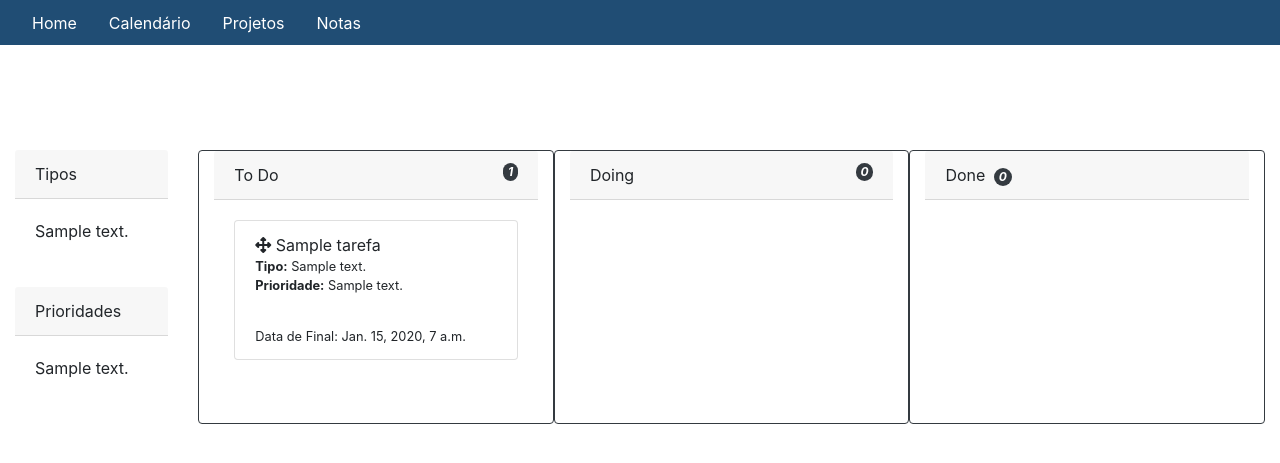
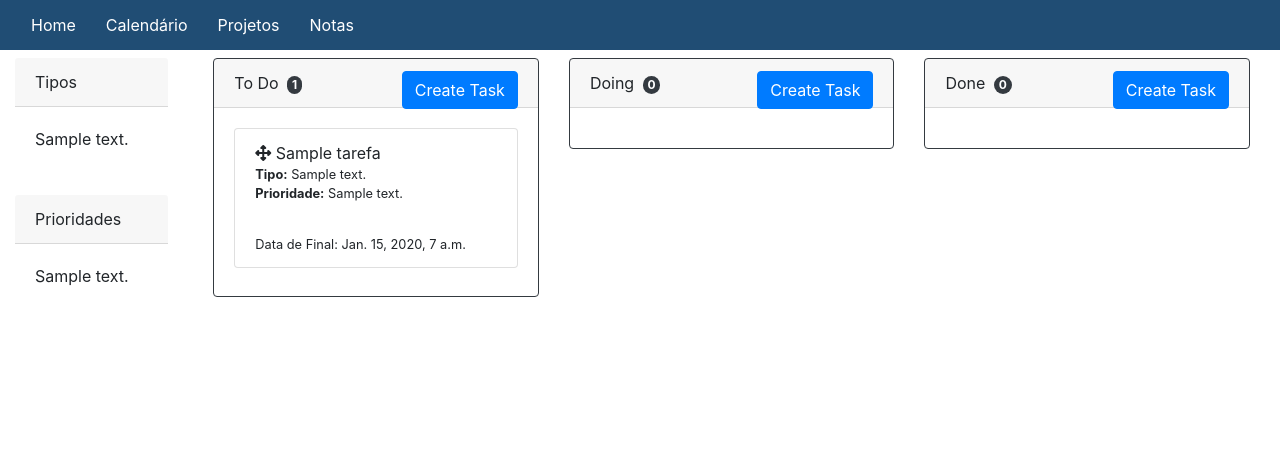
Before and after one commit to urbanobruno/organization-website, a Django app: page /projeto/ in a window 1280 px wide. Shown: the top 463 px of the page. Run offline with Django 3.2, Linux system fonts and the light colour scheme; tables that the repository leaves empty hold one stand-in row (values such as "Sample post"); parts of the project's set-up code (start-up, migrations or seed data) failed here and were passed over; some libraries are stand-ins or nearby versions.

Commit message:
bootstrap modal + django form to create tasks

```diff
--- /dev/null
+++ b/projetos/forms.py
@@ -0,0 +1,35 @@
+from django import forms
+from django.forms import HiddenInput
+
+from projetos.models import Tarefa, TipoTarefa, PrioridadeTarefa
+
+
+class CreateTask(forms.ModelForm):
+
+    def __init__(self, *args, **kwargs):
+        super().__init__(*args, **kwargs)
+        if kwargs.get('initial', None):
+            initial = kwargs['initial']
+            project_id = initial['projeto'].id
+            self.fields['tipo'].queryset = TipoTarefa.objects.filter(
+                projeto_id=project_id
+            )
+            self.fields['prioridade'].queryset = PrioridadeTarefa.objects.filter(
+                projeto_id=project_id
+            )
+
+    class Meta:
+        model = Tarefa
+        fields = [
+            'titulo',
+            'descricao',
+            'tipo',
+            'prioridade',
+            'data_final',
+            'status',
+            'projeto',
+        ]
+        widgets = {
+            'status': HiddenInput,
+            'projeto': HiddenInput,
+        }
--- a/projetos/management/commands/fixtures_projetos.py
+++ b/projetos/management/commands/fixtures_projetos.py
@@ -2,6 +2,7 @@ from django.contrib.auth.models import User
 from django.core.management import BaseCommand
 from projetos.models import Tarefa, TipoTarefa, PrioridadeTarefa, Projeto
 from random import randint
+
 
 class Command(BaseCommand):
 
@@ -73,7 +74,6 @@ class Command(BaseCommand):
 
         for x in range(1, 5):
             lista_criar.append(Tarefa(
-                id=x,
                 titulo=f'Todo {x}',
                 descricao=f'Descricao TD {x}',
                 tipo_id=randint(1, 3),
@@ -85,7 +85,6 @@ class Command(BaseCommand):
 
         for x in range(6, 10):
             lista_criar.append(Tarefa(
-                id=x,
                 titulo=f'Doing {x}',
                 descricao=f'Descricao Dg {x}',
                 tipo_id=randint(1, 3),
@@ -97,7 +96,6 @@ class Command(BaseCommand):
 
         for x in range(11, 15):
             lista_criar.append(Tarefa(
-                id=x,
                 titulo=f'Done {x}',
                 descricao=f'Descricao Dn {x}',
                 tipo_id=randint(1, 3),
--- /dev/null
+++ b/projetos/templatetags/tags_project.py
@@ -0,0 +1,14 @@
+from projetos.forms import *
+from django import template
+
+register = template.Library()
+
+
+@register.simple_tag
+def call_form(form_name, projeto, status):
+    form = form_name
+    form.__init__(initial={
+        'projeto': projeto,
+        'status': status,
+    })
+    return form
--- a/projetos/urls.py
+++ b/projetos/urls.py
@@ -3,9 +3,12 @@ from . import views
 
 urlpatterns = [
     path('',
-        views.base_projetos,
-        name='projetos'),
+         views.base_projetos,
+         name='projetos'),
     path('drag_task/<int:project_id>',
          views.drag_task,
          name='drag_task'),
+    path('create_task/<int:projeto_id>/<int:status>',
+         views.create_task,
+         name='create_task'),
 ]
--- a/projetos/views.py
+++ b/projetos/views.py
@@ -1,10 +1,12 @@
 from django.contrib.auth.decorators import login_required
 from django.contrib.auth.models import User
+from django.db.models import F
 from django.http import HttpResponse
-from django.shortcuts import render
+from django.shortcuts import render, redirect
 from django.views.decorators.csrf import csrf_protect, csrf_exempt
 from django.views.decorators.http import require_POST
 
+from projetos.forms import CreateTask
 from projetos.models import Projeto, PrioridadeTarefa, Tarefa, TipoTarefa
 
 
@@ -12,8 +14,11 @@ from projetos.models import Projeto, PrioridadeTarefa, Tarefa, TipoTarefa
 def base_projetos(request):
     projeto = Projeto.objects.get(id=1)
 
+    form_task = CreateTask
+
     context = {
-        'item': projeto
+        'item': projeto,
+        'form_task': form_task,
     }
 
     return render(request, 'projetos/base.html', context=context)
@@ -28,20 +33,80 @@ def adicionar_tipo(request, projeto_id, descricao):
     # )
 
 
-# TODO check csrf_exempt
+# todo login required
 def drag_task(request, project_id):
-    p = Projeto.objects.get(id=project_id)
 
+    tarefa_id = int(request.GET.get('tarefa'))
     target_list = request.GET.get('target')
-    previous_list = request.GET.get('previous')
-    index_before = request.GET.get('index_before')
-    index_after = request.GET.get('index_after')
+    index_after = int(request.GET.get('index_after'))
 
-    print(target_list)
-    print(previous_list)
-    print(index_before)
-    print(index_after)
+    dictionary = {
+        'todo': 1,
+        'doing': 2,
+        'done': 3,
+    }
+
+    # TODO: test with only one task
+
+    try:
+        new_order = Tarefa.objects.filter(
+            projeto_id=project_id,
+            status__gte=dictionary[target_list],
+        )[index_after].ordem
+    except IndexError:
+        new_order = Tarefa.objects.filter(
+            projeto_id=project_id,
+            status__lte=dictionary[target_list],
+        ).last().ordem
+
+    Tarefa.objects.filter(
+        id=tarefa_id
+    ).update(
+        status=dictionary[target_list],
+        ordem=new_order
+    )
+
+    Tarefa.objects.filter(
+        projeto_id=project_id,
+        ordem__gte=new_order,
+    ).exclude(id=tarefa_id).update(ordem=F('ordem') + 1)
+
+    return HttpResponse()
+
+# def contact_view(request):
+#     if request.method == 'POST':
+#         form = ContactForm(request.POST)
+#         if form.is_valid():
+#             form.save()
+#             return redirect('index')
+#     else:
+#         form = ContactForm()
+#
+#     context = {'form': form}
+#     return render(request, 'contacts/contact_page.html', context)
+
+
+def create_task(request, projeto_id, status):
+    print(request.method)
+    p = Projeto.objects.get(pk=projeto_id)
+
+    if request.method == 'POST':
+        form = CreateTask(request.POST, initial={
+            'projeto': p,
+            'status': status
+        })
+        if form.is_valid():
+            form.save()
+            return redirect('projetos')
+    else:
+        form = CreateTask()
+
+    context = {'form': form}
+    return render(request, 'projetos/base.html', context)
 
 
 
-    return HttpResponse()
+    print('VIEW CREATE TASK')
+    print('VIEW CREATE TASK')
+    print('VIEW CREATE TASK')
+    print('VIEW CREATE TASK')
--- a/static/styles.css
+++ b/static/styles.css
@@ -1,10 +1,9 @@
 .navbar {
-    overflow: hidden;
     background-color: #204d74;
-    position: fixed;
+    display: flex;
     top: 0;
     width: 100%;
-height: 45px;
+    min-height: 56px;
 }
 
 .navbar a {
--- a/templates/barra_superior.html
+++ b/templates/barra_superior.html
@@ -1,54 +1,32 @@
 {% load static %}
 
-{#<link rel="stylesheet" href="{% static 'bootstrap-5.0.2-dist/css/bootstrap.css' %}" />#}
-{#<link rel="stylesheet" href="{% static 'bootstrap-5.0.2-dist/css/bootstrap.rtl.css' %}" />#}
-{#<link rel="stylesheet" href="{% static 'bootstrap-5.0.2-dist/css/bootstrap-grid.css' %}" />#}
-{#<link rel="stylesheet" href="{% static 'bootstrap-5.0.2-dist/css/bootstrap-grid.rtl.css' %}" />#}
-{#<link rel="stylesheet" href="{% static 'bootstrap-5.0.2-dist/css/bootstrap-reboot.css' %}" />#}
-{#<link rel="stylesheet" href="{% static 'bootstrap-5.0.2-dist/css/bootstrap-reboot.rtl.css' %}" />#}
-{#<link rel="stylesheet" href="{% static 'bootstrap-5.0.2-dist/css/bootstrap-utilities.css' %}" />#}
-{#<link rel="stylesheet" href="{% static 'bootstrap-5.0.2-dist/css/bootstrap-utilities.rtl.css' %}" />#}
-{#<link rel="script" href="{% static 'node_modules/sortablejs/Sortable.min.js' %}">#}
+<style>
+    .navbar {
+    background-color: #204d74;
+    display: flex;
+    top: 0;
+    width: 100%;
+    height: 50px;
+}
 
-<link rel="stylesheet" href="{% static 'styles.css' %}" />
+.navbar a {
+    float: left;
+    display: block;
+    color: white;
+    text-align: center;
+    padding: 15px 15px;
+    text-decoration: none;
+}
 
-<div class="navbar justify-content-start align-content-center">
+.navbar a:hover {
+    background: #23527c;
+    color: lightslategray;
+}
+</style>
+
+<nav class="navbar navbar-default navbar-fixed-top justify-content-start align-content-center" role="navigation">
     <a href="{% url 'home' %}">Home</a>
     <a href="{% url 'calendario' %}">Calendário</a>
     <a href="{% url 'projetos' %}">Projetos</a>
     <a href="{% url 'notas' %}">Notas</a>
-</div>
-
-
-{#<!DOCTYPE html>#}
-{#<html lang="pt-BR">#}
-{#<head>#}
-{#    <meta charset="UTF-8">#}
-{#    <meta http-equiv="X-UA-Compatible" content="IE=edge">#}
-{#    <meta name="viewport" content="width=device-width, initial-scale=1.0">#}
-{#    <title>{{ item }}</title>#}
-{#</head>#}
-{#<body>#}
-{##}
-{#</body>#}
-{#</html>#}
-
-{#{% load static %}#}
-{#<link rel="stylesheet" href="{% static 'styles.css' %}" />#}
-{##}
-{#<link rel="stylesheet" href="{% static 'bootstrap-5.0.2-dist/css/bootstrap.css' %}" />#}
-{#<link rel="stylesheet" href="{% static 'bootstrap-5.0.2-dist/css/bootstrap.rtl.css' %}" />#}
-{#<link rel="stylesheet" href="{% static 'bootstrap-5.0.2-dist/css/bootstrap-grid.css' %}" />#}
-{#<link rel="stylesheet" href="{% static 'bootstrap-5.0.2-dist/css/bootstrap-grid.rtl.css' %}" />#}
-{#<link rel="stylesheet" href="{% static 'bootstrap-5.0.2-dist/css/bootstrap-reboot.css' %}" />#}
-{#<link rel="stylesheet" href="{% static 'bootstrap-5.0.2-dist/css/bootstrap-reboot.rtl.css' %}" />#}
-{#<link rel="stylesheet" href="{% static 'bootstrap-5.0.2-dist/css/bootstrap-utilities.css' %}" />#}
-{#<link rel="stylesheet" href="{% static 'bootstrap-5.0.2-dist/css/bootstrap-utilities.rtl.css' %}" />#}
-{##}
-{##}
-{#<div class="navbar">#}
-{#    <a href="{% url 'home' %}">Home</a>#}
-{#    <a href="{% url 'calendario' %}">Calendário</a>#}
-{#    <a href="{% url 'projetos' %}">Projetos</a>#}
-{#    <a href="{% url 'notas' %}">Notas</a>#}
-{#</div>#}
+</nav>
--- a/templates/index.html
+++ b/templates/index.html
@@ -45,10 +45,9 @@
     <script src="https://kit.fontawesome.com/c622c29bb3.js" crossorigin="anonymous"></script>
 
     <!-- Jquery -->
-    <script   src="https://code.jquery.com/jquery-3.1.1.min.js"   integrity="sha256-hVVnYaiADRTO2PzUGmuLJr8BLUSjGIZsDYGmIJLv2b8="   crossorigin="anonymous"></script>
+    <script src="https://code.jquery.com/jquery-3.1.1.min.js"   integrity="sha256-hVVnYaiADRTO2PzUGmuLJr8BLUSjGIZsDYGmIJLv2b8="   crossorigin="anonymous"></script>
 
-
-
+    <script src="https://cdnjs.cloudflare.com/ajax/libs/intercooler-js/1.2.3/intercooler.min.js"></script>
 
     {% block content %}
 
--- a/templates/projetos/base.html
+++ b/templates/projetos/base.html
@@ -1,16 +1,12 @@
 {% extends 'index.html' %}
 {% load static %}
+{% load tags_project %}
 
 <link href="{% static 'handle_style.css' %}">
 
 {% block content %}
 
-    <!-- TODO: fix barra superior margin / padding -->
-    <div style="margin-top: 150px">
-
-    </div>
-
-    <div class="row w-100 h-100">
+    <div class="row w-100 h-100 mt-2">
 
         <!-- TIPOS & PRIORIDADES -->
         <div class="col-12 col-md-2">
@@ -50,16 +46,25 @@
             <div class="row h-100" id="shared_project">
 
                 <!-- TO DO -->
-                <div class="col-12 col-md-4 h-100 rounded border border-dark">
+                <div class="col-12 col-md-4 h-100 rounded">
+                    <div class="rounded border border-dark">
+                        <div class="card-header">
+                            To Do
+                            <span class="badge bg-dark rounded-pill text-white ml-1" id="todo_count">
+                                {{ item.tarefas_to_do.count }}
+                            </span>
+                            <button type="button" class="btn btn-primary float-right" data-toggle="modal"
+                                    data-target="#ModalCreateTaskTodo">Create Task
+                            </button>
 
-                    <div class="card-header">
-                        To Do <i class="badge bg-dark rounded-pill float-right text-white">
-                        {{ item.tarefas_to_do.count }}</i>
+                            {% call_form form_task item 1 as todo_task_form %}
+                            {% include 'projetos/form_todo_task.html' with form=todo_task_form item_id=item.id %}
+
                         </div>
                         <div class="card-body">
                             <ul class="list-group" id="todo">
                                 {% for tarefa in item.tarefas_to_do %}
-                                <li class="list-group-item rounded mb-2">
+                                    <li class="list-group-item rounded mb-2" id="{{ tarefa.id }}">
                                         <!-- JAVASCRIPT FORM -->
                                         <div class="d-flex w-100 justify-content-between">
                                             <div class="handle">
@@ -74,7 +79,8 @@
 
                                         </p>
                                         <small>
-                                        {% if tarefa.data_final %}<br>Data de Final: {{ tarefa.data_final }}{% endif %}
+                                            {% if tarefa.data_final %}<br>Data de Final:
+                                                {{ tarefa.data_final }}{% endif %}
                                         </small>
                                     </li>
 
@@ -82,18 +88,29 @@
                             </ul>
                         </div>
                     </div>
+                </div>
 
 
                 <!-- DOING -->
-                <div class="col-12 col-md-4 h-100 rounded border border-dark">
+                <div class="col-12 col-md-4 h-100 rounded">
+                    <div class="rounded border border-dark">
                         <div class="card-header">
-                        Doing <i class="badge bg-dark rounded-pill float-right text-white">
-                        {{ item.tarefas_doing.count }}</i>
+                            Doing
+                            <span class="badge bg-dark rounded-pill text-white ml-1" id="doing_count">
+                                {{ item.tarefas_doing.count }}
+                            </span>
+                            <button type="button" class="btn btn-primary float-right" data-toggle="modal"
+                                    data-target="#ModalCreateTaskDoing">Create Task
+                            </button>
+
+                            {% call_form form_task item 2 as doing_task_form %}
+                            {% include 'projetos/form_doing_task.html' with form=doing_task_form item_id=item.id %}
+
                         </div>
                         <div class="card-body">
                             <ul class="list-group" id="doing">
                                 {% for tarefa in item.tarefas_doing %}
-                                <li class="list-group-item rounded mb-2">
+                                    <li class="list-group-item rounded mb-2" id="{{ tarefa.id }}">
                                         <!-- JAVASCRIPT FORM -->
                                         <div class="d-flex w-100 justify-content-between">
                                             <div class="handle">
@@ -108,7 +125,8 @@
 
                                         </p>
                                         <small>
-                                        {% if tarefa.data_final %}<br>Data de Final: {{ tarefa.data_final }}{% endif %}
+                                            {% if tarefa.data_final %}<br>Data de Final:
+                                                {{ tarefa.data_final }}{% endif %}
                                         </small>
                                     </li>
 
@@ -117,19 +135,29 @@
                         </div>
 
                     </div>
+                </div>
 
 
                 <!-- DONE -->
+                <div class="col-12 col-md-4 h-100 rounded">
+                    <div class="rounded border border-dark">
+                        <div class="card-header">
+                            Done
+                            <span class="badge bg-dark rounded-pill text-white ml-1" id="done_count">
+                                {{ item.tarefas_done.count }}
+                            </span>
+                            <button type="button" class="btn btn-primary float-right" data-toggle="modal"
+                                    data-target="#ModalCreateTaskDone">Create Task
+                            </button>
 
-                <div class="col-12 col-md-4 h-100 rounded border border-dark">
-                    <div class="card-header">
-                        Done <i class="badge bg-dark rounded-pill text-white ml-1 mr-1">
-                        {{ item.tarefas_done.count }}</i>
+                            {% call_form form_task item 3 as done_task_form %}
+                            {% include 'projetos/form_done_task.html' with form=done_task_form item_id=item.id %}
+
                         </div>
                         <div class="card-body">
                             <ul class="list-group" id="done">
                                 {% for tarefa in item.tarefas_done %}
-                                <li class="list-group-item rounded mb-2">
+                                    <li class="list-group-item rounded mb-2" id="{{ tarefa.id }}">
                                         <div class="d-flex w-100 justify-content-between">
                                             <div class="handle">
                                                 <i class="fas fa-arrows-alt"></i>
@@ -143,7 +171,8 @@
 
                                         </p>
                                         <small>
-                                        {% if tarefa.data_final %}<br>Data de Final: {{ tarefa.data_final }}{% endif %}
+                                            {% if tarefa.data_final %}<br>Data de Final:
+                                                {{ tarefa.data_final }}{% endif %}
                                         </small>
                                     </li>
 
@@ -151,12 +180,16 @@
                             </ul>
                         </div>
                     </div>
+                </div>
 
             </div>
         </div>
     </div>
 
+    <!-- TODO try to group ids together -->
     <script>
+
+
 
         Sortable.create(todo, {
             group: 'shared',
@@ -165,20 +198,19 @@
 
             onEnd: function (evt) {
 
-                console.log(evt.to.id)
-                console.log(evt.from.id)
-                console.log(evt.oldIndex)
-                console.log(evt.newIndex)
-
-
                 $.ajax({
                     url: "/projeto/drag_task/{{ item.id }}",
                     data: {
+                        'tarefa': evt.item.id,
                         'target': evt.to.id,
-                        'previous': evt.from.id,
-                        'index_before': evt.oldIndex,
                         'index_after': evt.newIndex,
                     },
+                    success: function (response) {
+                        $("#todo_count").load(location.href + " #todo_count");
+                        $("#doing_count").load(location.href + " #doing_count");
+                        $("#done_count").load(location.href + " #done_count");
+                    },
+
                 });
 
             }
@@ -192,20 +224,19 @@
 
             onEnd: function (evt) {
 
-                console.log(evt.to.id)
-                console.log(evt.from.id)
-                console.log(evt.oldIndex)
-                console.log(evt.newIndex)
-
-
                 $.ajax({
                     url: "/projeto/drag_task/{{ item.id }}",
                     data: {
+                        'tarefa': evt.item.id,
                         'target': evt.to.id,
-                        'previous': evt.from.id,
-                        'index_before': evt.oldIndex,
                         'index_after': evt.newIndex,
                     },
+                    success: function (response) {
+                        $("#todo_count").load(location.href + " #todo_count");
+                        $("#doing_count").load(location.href + " #doing_count");
+                        $("#done_count").load(location.href + " #done_count");
+                    },
+
                 });
 
             }
@@ -219,20 +250,19 @@
 
             onEnd: function (evt) {
 
-                console.log(evt.to.id)
-                console.log(evt.from.id)
-                console.log(evt.oldIndex)
-                console.log(evt.newIndex)
-
-
                 $.ajax({
                     url: "/projeto/drag_task/{{ item.id }}",
                     data: {
+                        'tarefa': evt.item.id,
                         'target': evt.to.id,
-                        'previous': evt.from.id,
-                        'index_before': evt.oldIndex,
                         'index_after': evt.newIndex,
                     },
+                    success: function (response) {
+                        $("#todo_count").load(location.href + " #todo_count");
+                        $("#doing_count").load(location.href + " #doing_count");
+                        $("#done_count").load(location.href + " #done_count");
+                    },
+
                 });
             }
 
@@ -240,4 +270,26 @@
 
     </script>
 
+    <script>
+        $('#ModalCreateTaskTodo,#ModalCreateTaskDoing,#ModalCreateTaskDone').on('show.bs.modal', function (event) {
+            var button = $(event.relatedTarget) // Button that triggered the modal
+            var recipient = button.data('whatever') // Extract info from data-* attributes
+            // If necessary, you could initiate an AJAX request here (and then do the updating in a callback).
+            // Update the modal's content. We'll use jQuery here, but you could use a data binding library or other methods instead.
+
+            var modal = $(this)
+            modal.find('.modal-title').text('New message to ' + recipient)
+            modal.find('.modal-body input').val(recipient)
+        })
+
+    </script>
+
 {% endblock %}
+
+{#            $.ajax({#}
+{#                url: "/projeto/create_task",#}
+{#                success: function (response) {#}
+{#                    $("#shared_project").load(location.href + " #shared_project");#}
+{#                },#}
+{##}
+{#            });#}
--- /dev/null
+++ b/templates/projetos/form_doing_task.html
@@ -0,0 +1,22 @@
+<form id="create_task_doing_form" role="form" method="post" action="{% url 'create_task' item_id 2 %}">
+    {% csrf_token %}
+    <div class="modal fade" id="ModalCreateTaskDoing" tabindex="-1" role="dialog" aria-labelledby="ModalTaskLabel"
+         aria-hidden="true">
+        <div class="modal-dialog" role="document">
+            <div class="modal-content">
+                <div class="modal-header">
+                    <h5 class="modal-title" id="ModalTaskLabelDoing">New Task</h5>
+                    <button type="button" class="close" data-dismiss="modal" aria-label="Close">
+                        <span aria-hidden="true">&times;</span>
+                    </button>
+                </div>
+                <div class="modal-body">
+                    {{ form }}
+                </div>
+                <div class="modal-footer"> <!-- Submit -->
+                    <input type="submit" class="btn btn-primary" value="save" />
+                </div>
+            </div>
+        </div>
+    </div>
+</form>
--- /dev/null
+++ b/templates/projetos/form_done_task.html
@@ -0,0 +1,22 @@
+<form id="create_task_done_form" role="form" method="post" action="{% url 'create_task' item_id 3 %}">
+    {% csrf_token %}
+    <div class="modal fade" id="ModalCreateTaskDone" tabindex="-1" role="dialog" aria-labelledby="ModalTaskLabel"
+         aria-hidden="true">
+        <div class="modal-dialog" role="document">
+            <div class="modal-content">
+                <div class="modal-header">
+                    <h5 class="modal-title" id="ModalTaskLabelDone">New Task</h5>
+                    <button type="button" class="close" data-dismiss="modal" aria-label="Close">
+                        <span aria-hidden="true">&times;</span>
+                    </button>
+                </div>
+                <div class="modal-body">
+                    {{ form }}
+                </div>
+                <div class="modal-footer"> <!-- Submit -->
+                    <input type="submit" class="btn btn-primary" value="save" />
+                </div>
+            </div>
+        </div>
+    </div>
+</form>
--- /dev/null
+++ b/templates/projetos/form_todo_task.html
@@ -0,0 +1,22 @@
+<form id="create_task_todo_form" role="form" method="post" action="{% url 'create_task' item_id 1 %}">
+    {% csrf_token %}
+    <div class="modal fade" id="ModalCreateTaskTodo" tabindex="-1" role="dialog" aria-labelledby="ModalTaskLabel"
+         aria-hidden="true">
+        <div class="modal-dialog" role="document">
+            <div class="modal-content">
+                <div class="modal-header">
+                    <h5 class="modal-title" id="ModalTaskLabelTodo">New Task</h5>
+                    <button type="button" class="close" data-dismiss="modal" aria-label="Close">
+                        <span aria-hidden="true">&times;</span>
+                    </button>
+                </div>
+                <div class="modal-body">
+                    {{ form }}
+                </div>
+                <div class="modal-footer"> <!-- Submit -->
+                    <input type="submit" class="btn btn-primary" value="save" />
+                </div>
+            </div>
+        </div>
+    </div>
+</form>
--- a/templates/static/styles.css
+++ b/templates/static/styles.css
@@ -1,10 +1,9 @@
 .navbar {
-    overflow: hidden;
     background-color: #204d74;
-    position: fixed;
+    display: flex;
     top: 0;
     width: 100%;
-height: 45px;
+    min-height: 56px;
 }
 
 .navbar a {
```
Also changed, not shown: projetos/models.py (+11 -4 lines), templates/parciais/tasks_project.html (deleted, +0 -34 lines), to_do_list/settings.py (+10 -7 lines), projetos/migrations/0002_auto_20210815_0948.py (added), projetos/migrations/0003_alter_projeto_options.py (added), projetos/templatetags/__init__.py (added). Lines whose indentation alone changed are shown as unchanged.
